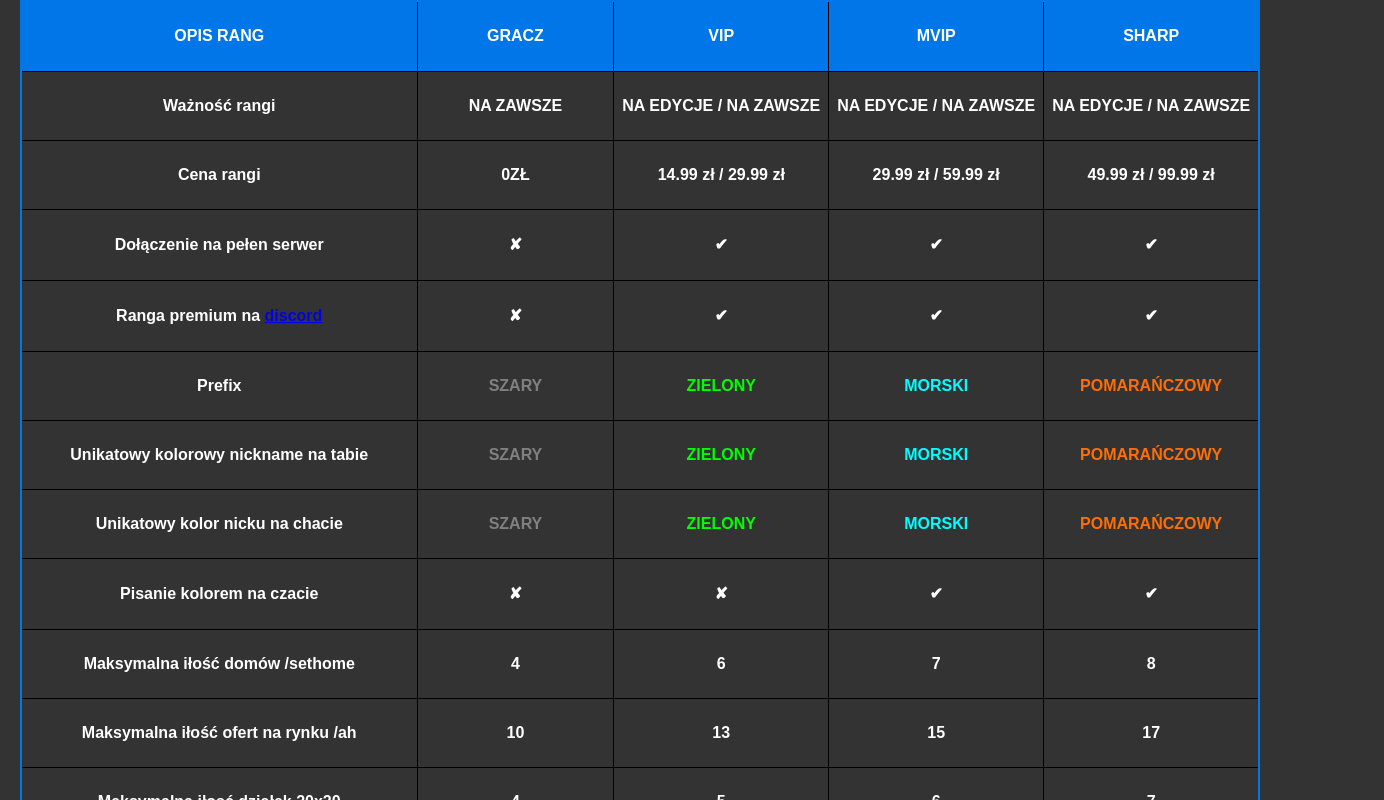
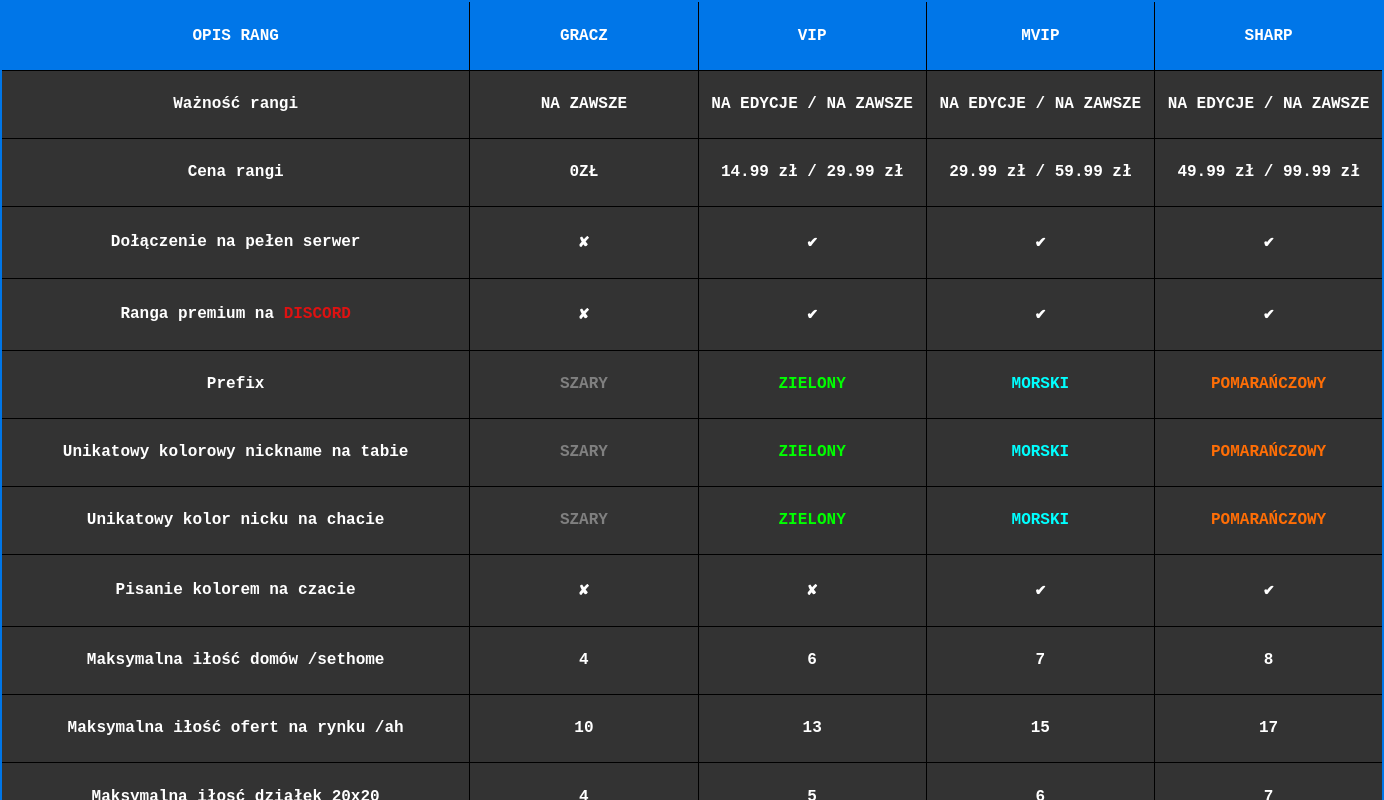
Before and after one commit to TARASmega/rangi-sharpmc.pl, a plain HTML site: page index.html in a window 1280 px wide. Shown: the top 800 px of the page, 1384 px wide, since content can reach past the window. Drawn offline with Linux system fonts and the light colour scheme.

Commit message:
Update main.css

```diff
--- a/main.css
+++ b/main.css
@@ -4,7 +4,7 @@
     padding: 0;
 }
 body {
-    font-family: 'Ubuntu', sans-serif;
+    font-family: monospace;
     background-color: #333;
 }
 .table-wrapper {
@@ -13,6 +13,12 @@ body {
     align-items: center;
     height: 100vh;
     overflow: hidden;
+}
+a {
+    text-transform: uppercase;
+    text-decoration: none;
+    color: #dd1212;
+    font-weight: bold;
 }
 table {
     color: #fff;
@@ -30,16 +36,14 @@ th, td {
     text-align: center;
     font-weight: bold;
     white-space: nowrap;
+    transition: background-color .2s;
 }
 th {
     background-color: #0076E8;
     color: white;
     transition: .3s;
 }
-tr {
-    transition: background-color .5s;
-}
-tr:hover {
+td:hover {
     background-color: #0076E8;
 }
 .grey {
```
